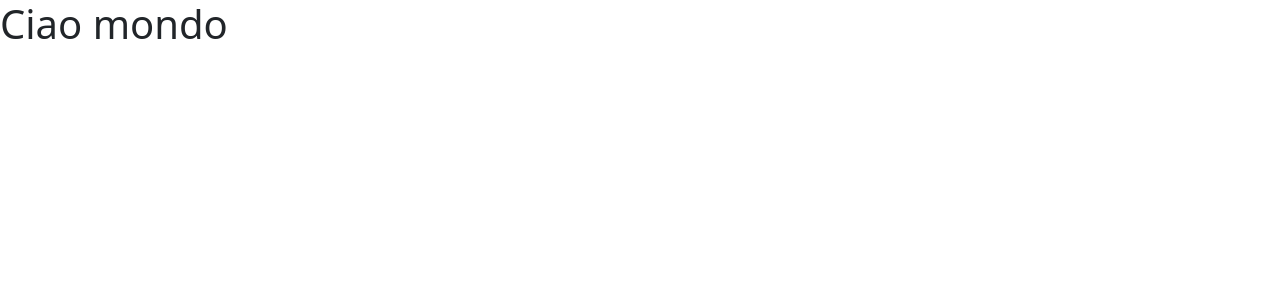
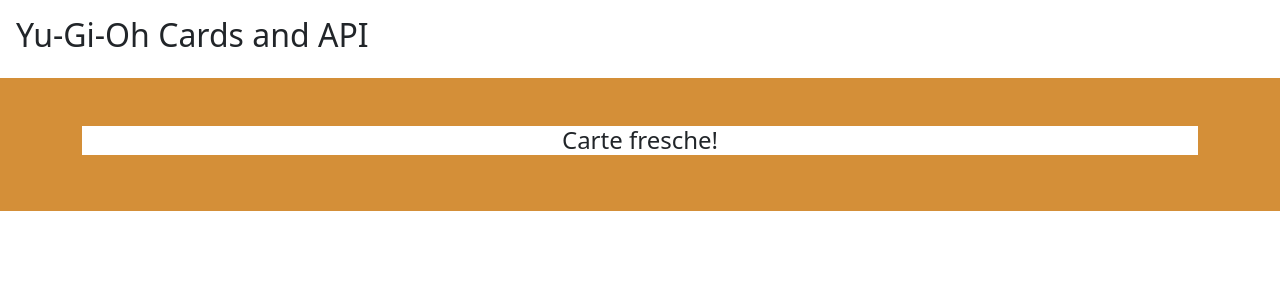
Before and after one commit to DaviLeoMeda/vite-yu-gi-oh, a Vue app: page / in a window 1280 px wide. Shown: the top 300 px of the page. Built offline with nearby package versions, Linux system fonts and the light colour scheme; no server answers.

Commit message:
Step two - array assigned

```diff
--- a/index.html
+++ b/index.html
@@ -1,13 +1,16 @@
 <!DOCTYPE html>
 <html lang="en">
+
 <head>
   <meta charset="UTF-8" />
   <link rel="icon" type="image/svg+xml" href="/vite.svg" />
   <meta name="viewport" content="width=device-width, initial-scale=1.0" />
-    <title>Vite + Vue</title>
+  <title>YuGiOh Cards</title>
 </head>
+
 <body>
   <div id="app"></div>
   <script type="module" src="/src/main.js"></script>
 </body>
+
 </html>
--- a/src/App.vue
+++ b/src/App.vue
@@ -1,9 +1,43 @@
 <script >
+import axios from 'axios';
+import { store } from './store.js'
+import HeaderComp from './components/HeaderComp.vue'
+import MainComp from './components/MainComp.vue'
 
+
+export default {
+  name: 'App',
+  components: {
+    HeaderComp,
+    MainComp
+  },
+  data() {
+    return {
+      store
+    }
+  },
+
+  created() {
+    this.APICall()
+  },
+  methods: {
+    APICall() {
+      axios.get('https://db.ygoprodeck.com/api/v7/cardinfo.php?num=20&offset=3')
+        .then((res) => {
+          // console.log(res.data.data)
+
+          const APIRes = res.data.data
+
+          this.store.arrayCards = APIRes
+        })
+    }
+  }
+}
 </script>
 
 <template>
-  <h1>Ciao mondo</h1>
+  <HeaderComp />
+  <MainComp />
 </template>
 
 <style lang="scss">
--- /dev/null
+++ b/src/components/CardsFolder.vue
@@ -0,0 +1,14 @@
+<script>
+
+export default {
+    name: "CardsFolder"
+}
+</script>
+
+<template>
+    <div class="container py-5">
+        <h4 class="bg-white">Carte fresche!</h4>
+    </div>
+</template>
+
+<style lang="scss" scoped></style>
--- /dev/null
+++ b/src/components/HeaderComp.vue
@@ -0,0 +1,14 @@
+<script>
+
+export default {
+    name: "HeaderComp"
+}
+</script>
+
+<template>
+    <main>
+        <h2 class="p-3">Yu-Gi-Oh Cards and API</h2>
+    </main>
+</template>
+
+<style lang="scss" scoped></style>
--- /dev/null
+++ b/src/components/MainComp.vue
@@ -0,0 +1,26 @@
+<script>
+import CardsFolder from "./CardsFolder.vue"
+
+export default {
+    name: "MainComp",
+    components: {
+        CardsFolder
+    }
+}
+</script>
+
+<template>
+    <main>
+        <div class="bg-oranger text-center">
+            <CardsFolder />
+        </div>
+    </main>
+</template>
+
+<style lang="scss" scoped>
+@use '../style/partials/variables.scss' as *;
+
+.bg-oranger {
+    background-color: $bg-orange;
+}
+</style>
--- /dev/null
+++ b/src/store.js
@@ -0,0 +1,7 @@
+import { reactive } from "vue";
+
+export const store = reactive(
+    {
+        arrayCards: []
+    }
+)
--- /dev/null
+++ b/src/style/partials/_variables.scss
@@ -0,0 +1 @@
+$bg-orange: #d48f38;
```
Lines whose indentation alone changed are shown as unchanged.
